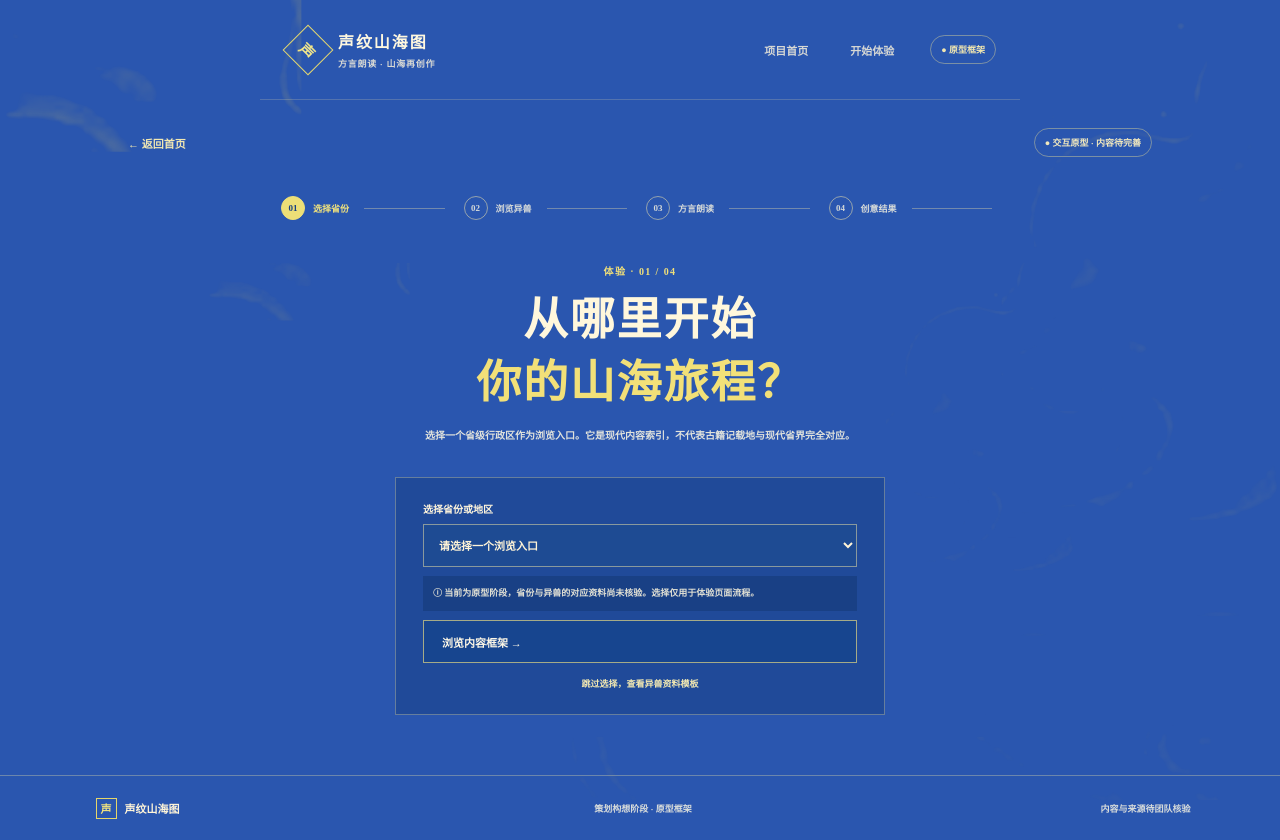
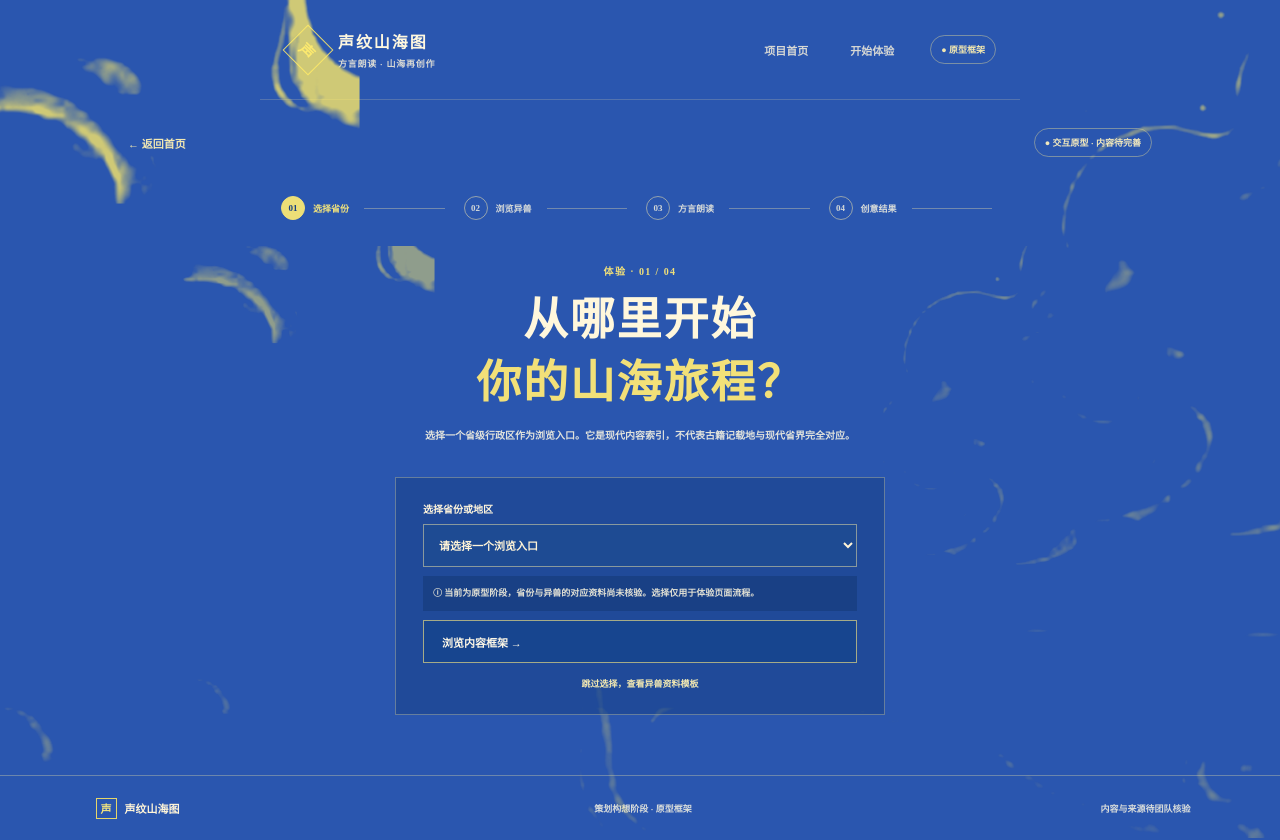
Before and after one commit to liluming10086/shengwen-shanhaijing, a React (Vite) app: page / in a window 1280 px wide. Both pictures are taken after a click on the button 898 px from the left and 63 px from the top of the page. Built offline with nearby package versions, Linux system fonts and the light colour scheme.

Commit message:
feat: increase gold ornaments and follow pointer

```diff
--- a/src/App.jsx
+++ b/src/App.jsx
@@ -8,10 +8,26 @@ export default function App() {
   const [page, setPage] = useState('home');
   const [province, setProvince] = useState('');
   const [message, setMessage] = useState('');
+  const trackOrnament = e => {
+    const x = (e.clientX / window.innerWidth - .5) * 22;
+    const y = (e.clientY / window.innerHeight - .5) * 18;
+    const style = document.documentElement.style;
+    style.setProperty('--ornament-x', `${x}px`);
+    style.setProperty('--ornament-x-back', `${-x}px`);
+    style.setProperty('--ornament-y', `${y}px`);
+    style.setProperty('--ornament-y-back', `${-y}px`);
+  };
+  const resetOrnament = () => {
+    const style = document.documentElement.style;
+    style.setProperty('--ornament-x', '0px');
+    style.setProperty('--ornament-x-back', '0px');
+    style.setProperty('--ornament-y', '0px');
+    style.setProperty('--ornament-y-back', '0px');
+  };
   const go = p => { setPage(p); setMessage(''); window.scrollTo({top:0,behavior:'smooth'}); };
   const home = () => { setProvince(''); go('home'); };
   const back = () => { const i=flow.findIndex(x=>x[0]===page); go(i<=0?'home':flow[i-1][0]); };
-  return <div className="shell">
+  return <div className="shell" onPointerMove={trackOrnament} onPointerLeave={resetOrnament}>
     {page !== 'home' && <header className="header">
       <button className="brand" onClick={home}><span className="seal">声</span><span><b>声纹山海图</b><small>方言朗读 · 山海再创作</small></span></button>
       <nav><button onClick={home}>项目首页</button><button onClick={()=>go('province')}>开始体验</button><span className="tag">● 原型框架</span></nav>
@@ -44,10 +60,10 @@ function Ornament({image,className}) {
   return <svg className={className} viewBox="225 430 722 660" preserveAspectRatio="xMidYMid slice" aria-hidden="true">
     <defs>
       <filter id={filterId} colorInterpolationFilters="sRGB">
-        <feColorMatrix type="matrix" values="0 0 0 0 0.94  0 0 0 0 0.83  0 0 0 0 0.34  0.85 0.85 -1.7 0 -0.2" />
+        <feColorMatrix type="matrix" values="0 0 0 0 1  0 0 0 0 0.92  0 0 0 0 0.4  1.4 1.4 -2.8 0 -0.4" />
       </filter>
       <clipPath id={clipId}>
-        <path d="M225 430h170v190H225z M790 450h157v640H790z M225 950h722v140H225z" />
+        <path d="M225 430h205v220H225z M790 430h157v660H790z M225 920h722v170H225z M270 270h180v180H270z M800 300h147v190H800z" />
       </clipPath>
     </defs>
     <image href={image} x="0" y="0" width="1197" height="1386" filter={`url(#${filterId})`} clipPath={`url(#${clipId})`} />
--- a/src/theme.css
+++ b/src/theme.css
@@ -158,11 +158,13 @@ footer button b { border-color: #e5d66b; color: #f0e27f; }
 .experience-ornament {
   position: fixed;
   z-index: 0;
-  inset: 0;
-  width: 100vw;
-  height: 100vh;
-  opacity: .18;
+  inset: -18px;
+  width: calc(100vw + 36px);
+  height: calc(100vh + 36px);
+  opacity: .78;
   pointer-events: none;
+  transform: translate3d(var(--ornament-x-back, 0px), var(--ornament-y-back, 0px), 0) scale(1.025);
+  transition: transform 160ms ease-out;
 }
 .experience { position: relative; z-index: 1; }
 .panel { position: relative; isolation: isolate; }
@@ -172,7 +174,13 @@ footer button b { border-color: #e5d66b; color: #f0e27f; }
   inset: 0;
   width: 100%;
   height: 100%;
-  opacity: .11;
+  opacity: .48;
   pointer-events: none;
+  transform: translate3d(var(--ornament-x, 0px), var(--ornament-y, 0px), 0) scale(1.035);
+  transition: transform 180ms ease-out;
 }
 .panel > :not(.panel-ornament) { position: relative; z-index: 1; }
+
+@media (prefers-reduced-motion: reduce) {
+  .experience-ornament, .panel-ornament { transition: none; transform: none; }
+}
```
